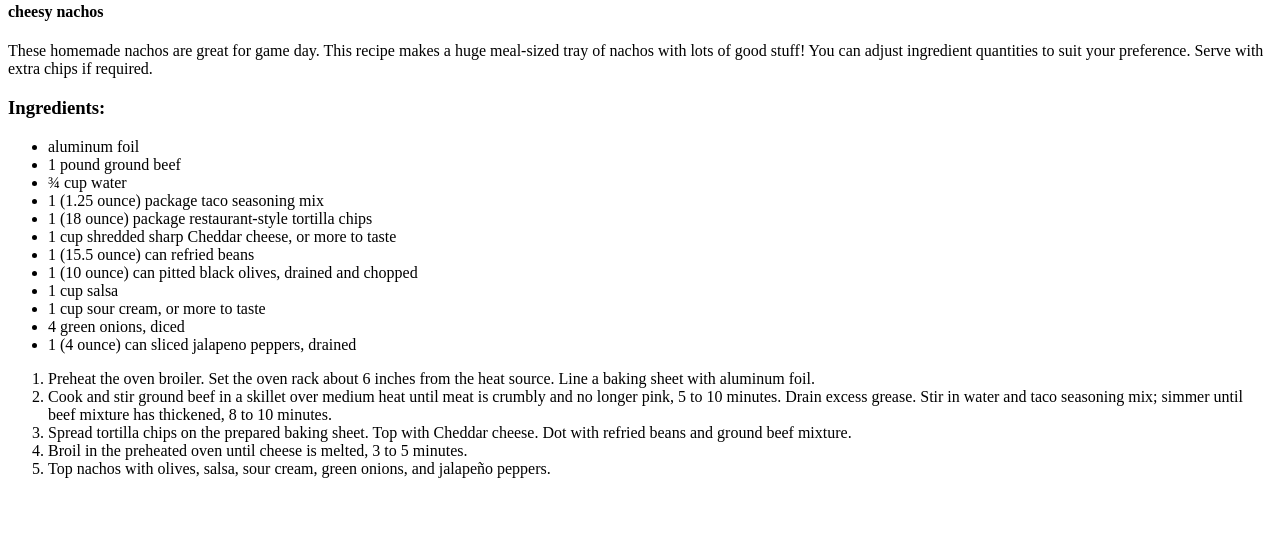
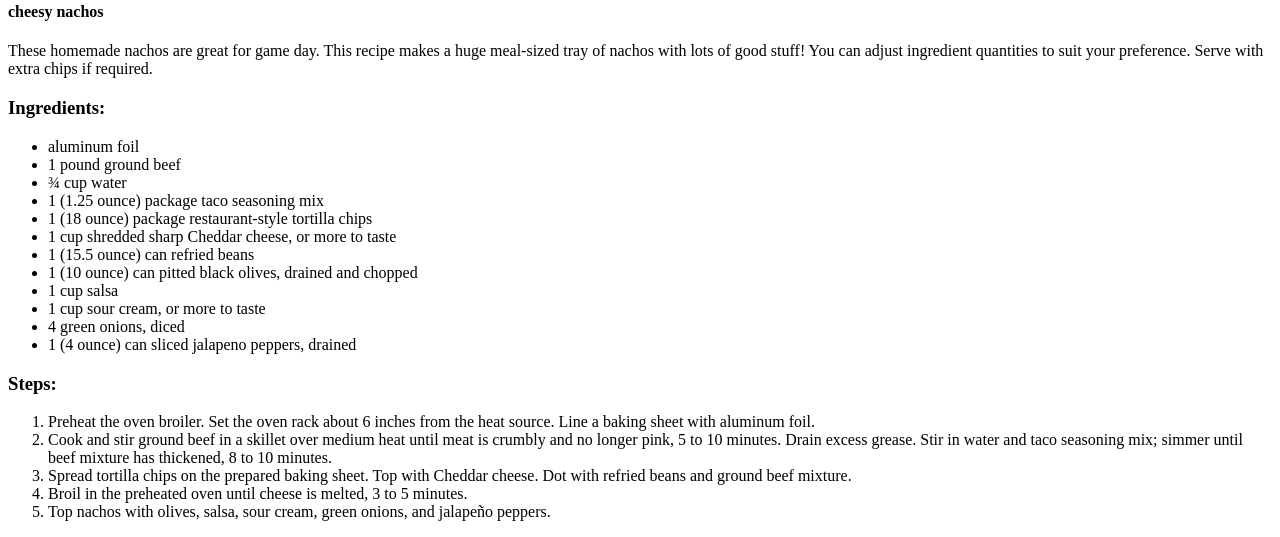
Before and after one commit to kimoflash/odin-recipes, a plain HTML site: page recipes/nachos.html in a window 1280 px wide. Shown: the part 402-939 px from the top of the page. Before the commit the page ends 896 px from the top, so only its background shows below. Drawn offline with Linux system fonts and the light colour scheme.

Commit message:
Add Steps: heading in nachos.html

```diff
--- a/recipes/nachos.html
+++ b/recipes/nachos.html
@@ -30,6 +30,7 @@
             <li>1 (4 ounce) can sliced jalapeno peppers, drained</li>
         </ul>
 
+        <h3>Steps:</h3>
         <ol>
             <li>Preheat the oven broiler. Set the oven rack about 6 inches from the heat source. Line a baking sheet with aluminum foil.</li>
             <li>Cook and stir ground beef in a skillet over medium heat until meat is crumbly and no longer pink, 5 to 10 minutes. Drain excess grease. Stir in water and taco seasoning mix; simmer until beef mixture has thickened, 8 to 10 minutes.</li>
```
